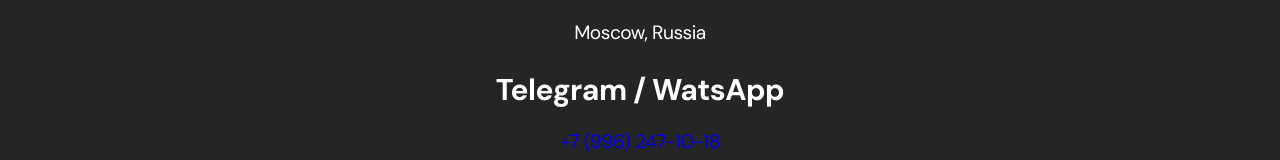
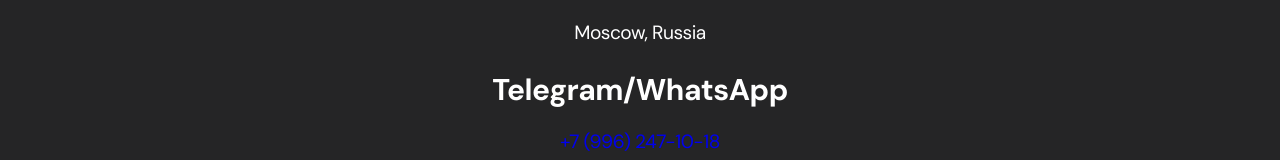
Before and after one commit to muhammad-abdiev/My-Portfolio, a React (Create React App) app: page /My-Portfolio/contacts in a window 1280 px wide. Shown: the part 284-444 px from the top of the page. Built offline with nearby package versions, Linux system fonts and the light colour scheme.

Commit message:
thrid coomit

```diff
--- a/src/Component/header/Header.js
+++ b/src/Component/header/Header.js
@@ -26,7 +26,7 @@
               target="blank"
               className="btn"
             >
-              gitHub
+              GitHub
             </a>
           </div>
 
--- a/src/pages/contacts/Contacts.js
+++ b/src/pages/contacts/Contacts.js
@@ -14,7 +14,15 @@
             </li>
 
             <li className="content-list__item">
-              <h2 className="title-2">Telegram / WatsApp</h2>
+              <h2 className="title-2">
+                <a href="https://t.me/magusha1" target="blank">
+                  Telegram
+                </a>
+                /
+                <a href="https://wa.me/79962471018" target="blank">
+                  WhatsApp
+                </a>
+              </h2>
               <p>
                 <a href="tel:+79962471018">+7 (996) 247-10-18</a>
               </p>
--- a/src/pages/home/Home.js
+++ b/src/pages/home/Home.js
@@ -12,11 +12,11 @@
     { id: 5, title: 'Typescript' },
   ])
   const [soft, setSoft] = useState([
-    { id: 1, title: 'Креативный' },
-    { id: 2, title: 'Амбициозный' },
-    { id: 3, title: 'Умение работать в команде' },
-    { id: 4, title: 'Быстро обучаюсь' },
-    { id: 5, title: 'Умение коммуницировать с людьми' },
+    { id: 1, title: 'Creative' },
+    { id: 2, title: 'Ambitious' },
+    { id: 3, title: 'Skill to work in team' },
+    { id: 4, title: 'Fast learner' },
+    { id: 5, title: 'Ability to communicate with people' },
   ])
 
   return (
@@ -29,16 +29,16 @@
           <div className="about">
             <ul className="about-list">
               <li className="about-list__item">
-                <p>Я студент 5-го курса ПензГТУ</p>
-                <p>И я начинающий Frontend разработчик</p>
+                <p>I'm a 5th-year student of PenzGTU</p>
+                <p>And I'm a beginner frontend developer</p>
               </li>
 
               <li className="about-list__item">
                 <h2 className="title-2">Hobby</h2>
-                <p>Большую часть времени я уделяю программированию</p>
-                <p>Изучаю английский язык</p>
-                <p>Читаю книги</p>
-                <p>Так же люблю заниматься спортом</p>
+                <p>I spend most of my time programming</p>
+                <p>Learning English</p>
+                <p>Read books</p>
+                <p>I also like to play sports</p>
               </li>
             </ul>
           </div>
--- a/src/styles/main.scss
+++ b/src/styles/main.scss
@@ -102,4 +102,8 @@
   @media (min-width: 600px) {
     font-size: 1.875rem;
   }
+
+  & a {
+    color: var(--text-color);
+  }
 }
```
